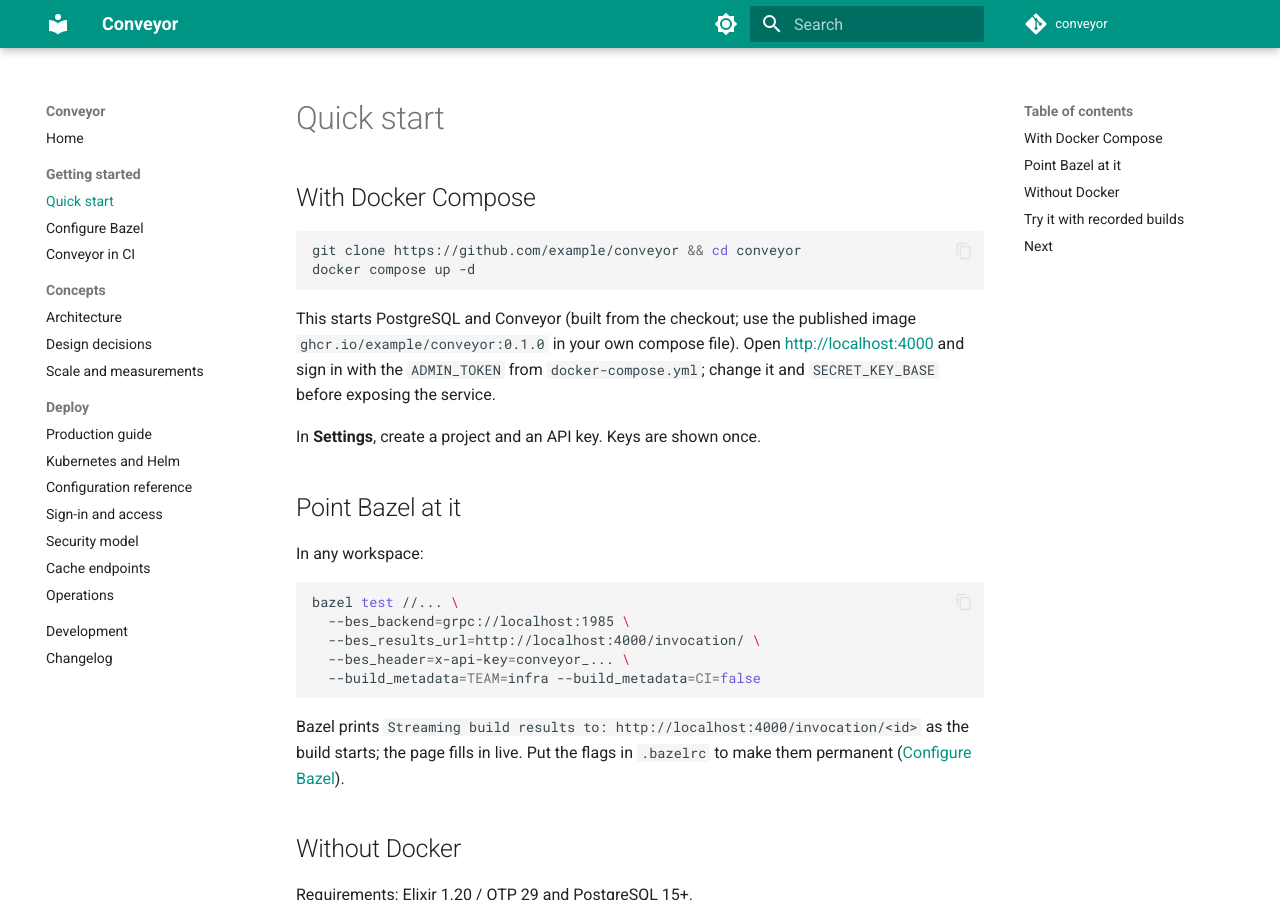
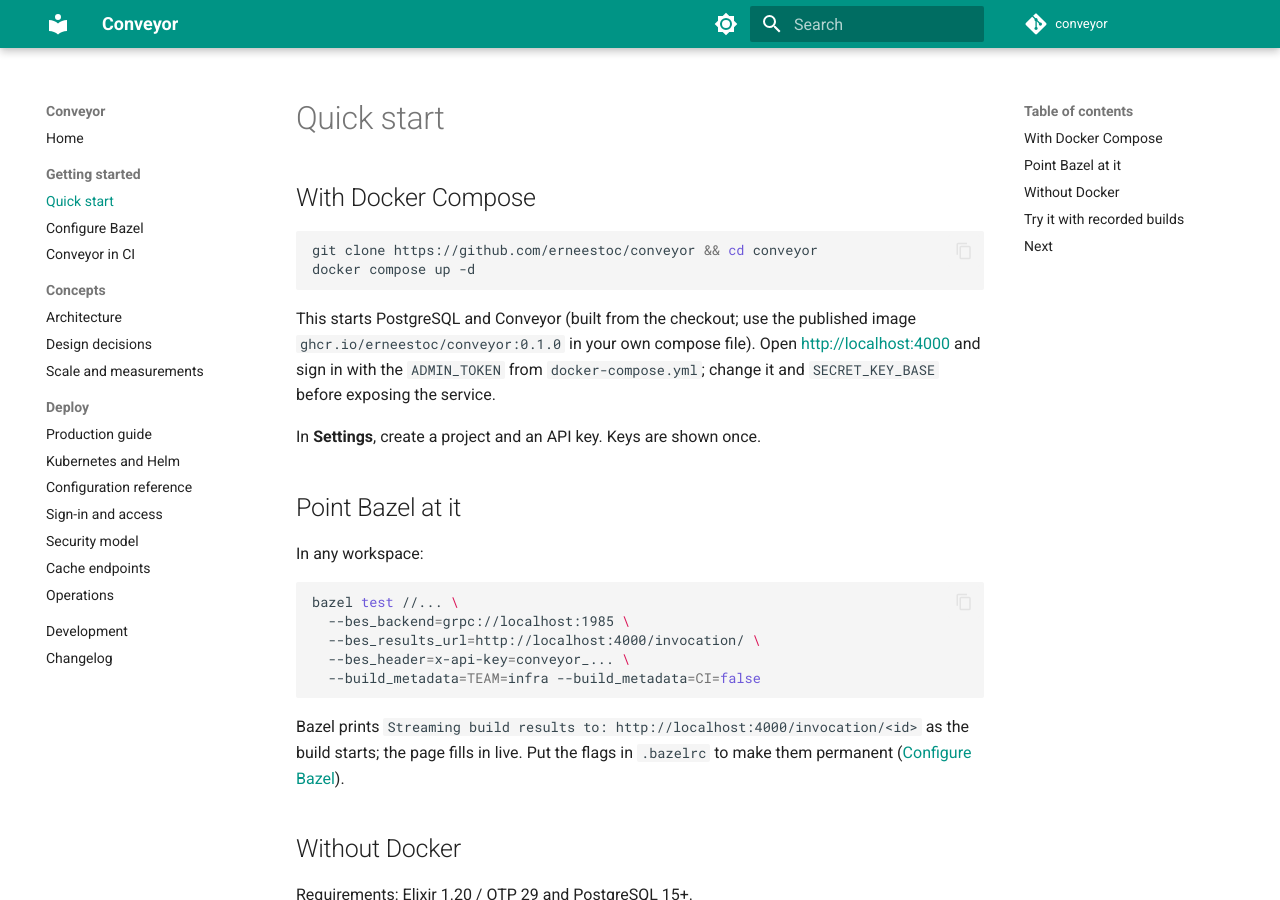
Before and after one commit to erneestoc/conveyor, an MkDocs documentation site: the page built from docs/quickstart.md, in a window 1280 px wide and 900 px high. Built offline with MkDocs 1.6.1 and Material for MkDocs 9.7.7, drawn with Linux system fonts in a browser that asks for light colours; comment, search, counter and statistics services are not loaded.

Commit message:
Point image, chart, docs and links at github.com/erneestoc/conveyor
Co-Authored-By: Claude Fable 5.1 <noreply@anthropic.com>
Claude-Session: https://claude.ai/code/session_013T4qUDStW7F9C64ivhxJdn

````diff
--- a/docs/quickstart.md
+++ b/docs/quickstart.md
@@ -3,12 +3,12 @@
 ## With Docker Compose
 
 ```sh
-git clone https://github.com/example/conveyor && cd conveyor
+git clone https://github.com/erneestoc/conveyor && cd conveyor
 docker compose up -d
 ```
 
 This starts PostgreSQL and Conveyor (built from the checkout; use the published image
-`ghcr.io/example/conveyor:0.1.0` in your own compose file). Open
+`ghcr.io/erneestoc/conveyor:0.1.0` in your own compose file). Open
 [http://localhost:4000](http://localhost:4000) and sign in with the `ADMIN_TOKEN` from
 `docker-compose.yml`; change it and `SECRET_KEY_BASE` before exposing the service.
 
--- a/mkdocs.yml
+++ b/mkdocs.yml
@@ -1,7 +1,7 @@
 site_name: Conveyor
 site_description: Self-hosted Bazel Build Event Service server with a real-time UI
-site_url: https://example.github.io/conveyor/
-repo_url: https://github.com/example/conveyor
+site_url: https://erneestoc.github.io/conveyor/
+repo_url: https://github.com/erneestoc/conveyor
 repo_name: conveyor
 edit_uri: edit/main/docs/
 copyright: MIT licensed
````
Also changed, not shown: HANDOFF.md (+2 -2 lines), PLAN.md (+1 -1 lines), README.md (+4 -4 lines), deploy/aws-asg/README.md (+1 -1 lines), deploy/helm/conveyor/README.md (+1 -1 lines), docs/kubernetes.md (+2 -2 lines), 4 other files.
